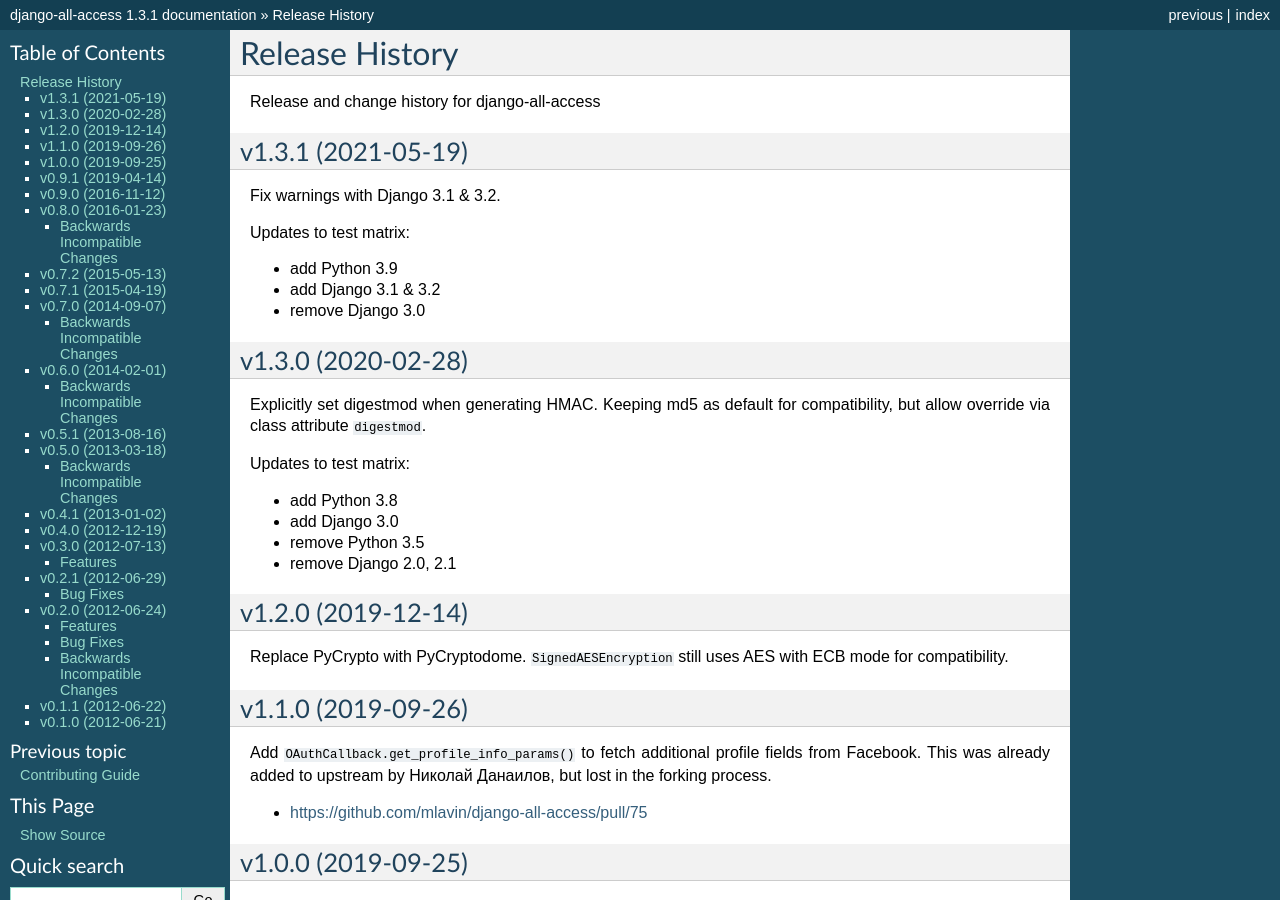
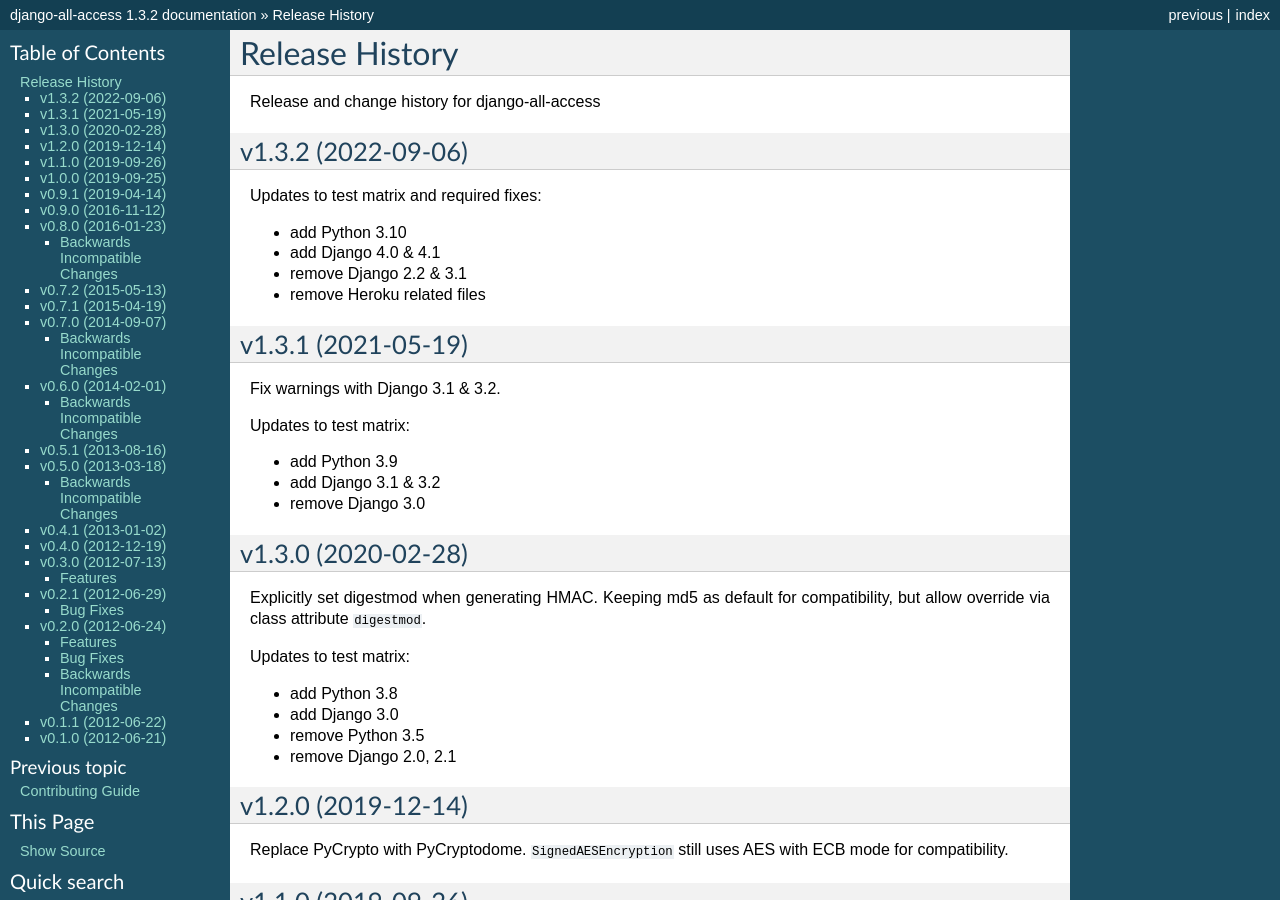
Before and after one commit to mlavin/django-all-access, a Sphinx documentation site: the page built from docs/releases.rst, in a window 1280 px wide and 900 px high. Built offline with Sphinx 7.4.7, drawn with Linux system fonts in a browser that asks for light colours; some of the changed text lies outside the part shown.

Commit message:
Update changelog and set release v1.3.2

```diff
--- a/allaccess/__init__.py
+++ b/allaccess/__init__.py
@@ -2,11 +2,11 @@
 django-all-access is a reusable application for user registration and authentication
 from OAuth 1.0 and OAuth 2.0 providers such as Twitter and Facebook.
 """
-__version__ = '1.3.1'
+import logging
+
+__version__ = '1.3.2'
 
 default_app_config = 'allaccess.apps.AllAccessConfig'
-
-import logging
 
 
 class NullHandler(logging.Handler):
--- a/docs/releases.rst
+++ b/docs/releases.rst
@@ -2,6 +2,17 @@
 ====================================
 
 Release and change history for django-all-access
+
+
+v1.3.2 (2022-09-06)
+-----------------------------------
+
+Updates to test matrix and required fixes:
+
+- add Python 3.10
+- add Django 4.0 & 4.1
+- remove Django 2.2 & 3.1
+- remove Heroku related files
 
 
 v1.3.1 (2021-05-19)
```
